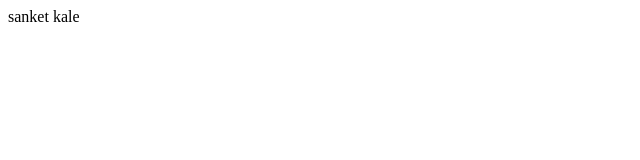
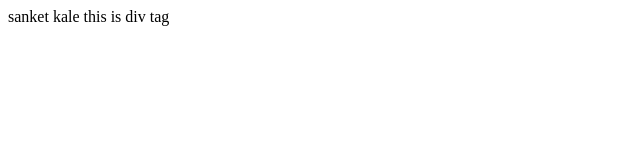
Before and after one commit to Sanketkale0726/LocalRepo, a plain HTML site: page index.html in a window 1280 px wide. Shown: the whole page, without its empty margins (0-640 px from the left). Drawn offline with Linux system fonts and the light colour scheme.

Commit message:
add div description

```diff
--- a/index.html
+++ b/index.html
@@ -8,6 +8,7 @@
 <body>
     <div>
        sanket kale
+       this is div tag
     </div>
 </body>
 </html>
```
